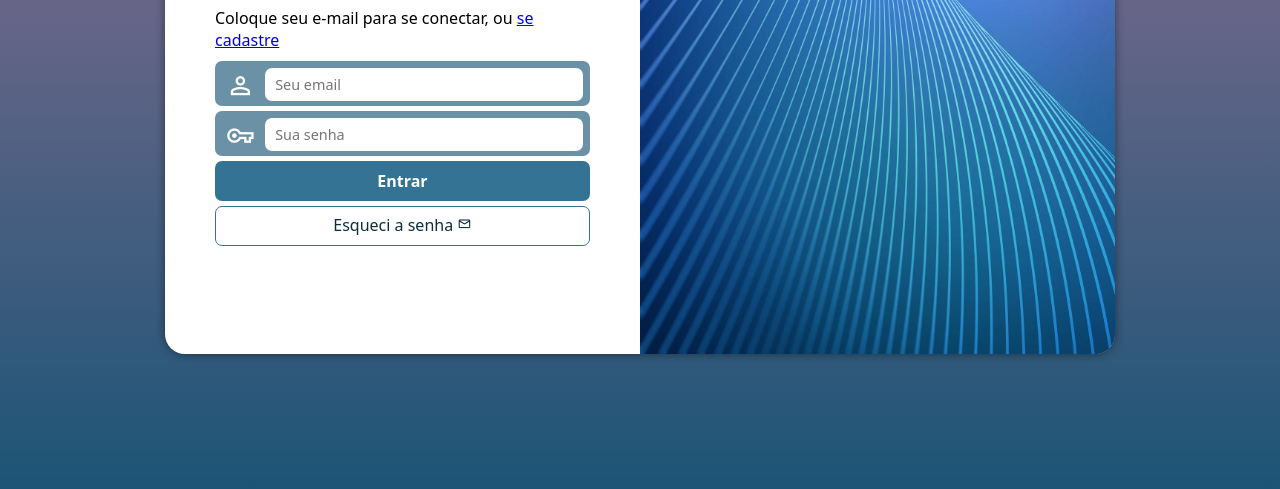
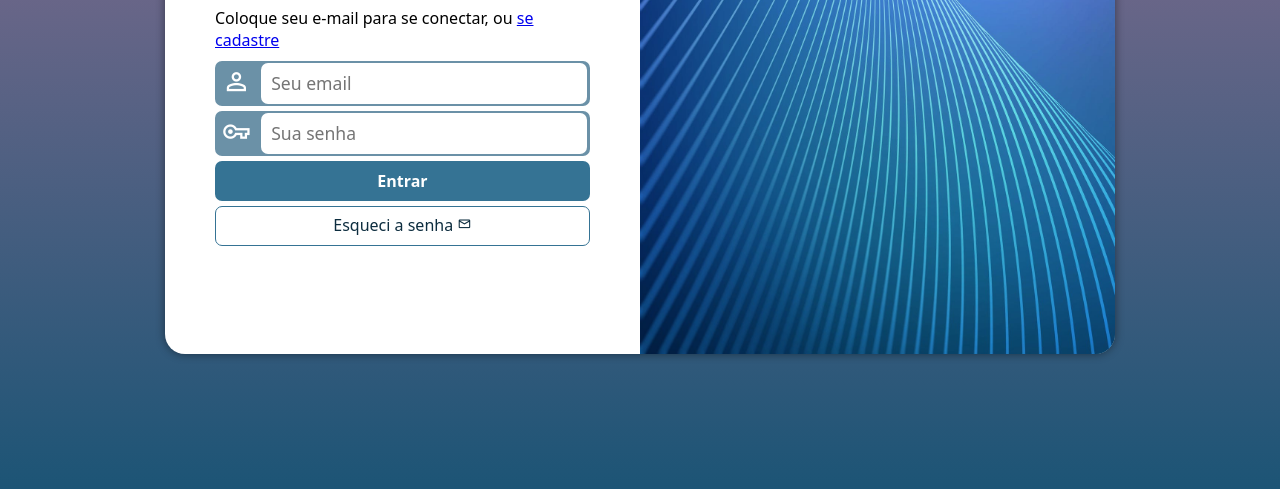
Before and after one commit to gabrielmarques23/projeto-login, a plain HTML site: page index.html in a window 1280 px wide. Shown: the part 271-760 px from the top of the page. Drawn offline with nearby package versions, Linux system fonts and the light colour scheme.

```diff
--- a/estilos/style.css
+++ b/estilos/style.css
@@ -74,10 +74,6 @@
     font-size: 0.9em;
 }
 
-div.campo{
-    padding: 4px;
-}
-
 div.campo > span{
     color: white;
     font-size: 1.8em;
@@ -87,15 +83,15 @@
 
 div.campo > input{
     background-color: #ffffff;
-    font-size: 0.9em;
+    font-size: 1.1em;
     width: calc(100% - 45px);
     height: 100%;
-    border: none;
+    border: 0px;
     border-radius: 7px;
     padding: 10px;
     margin-bottom: 15px;
 
-    transform: translateY(-10px);
+    transform: translateY(-6px);
 }
 
 form > div.campo{
```
